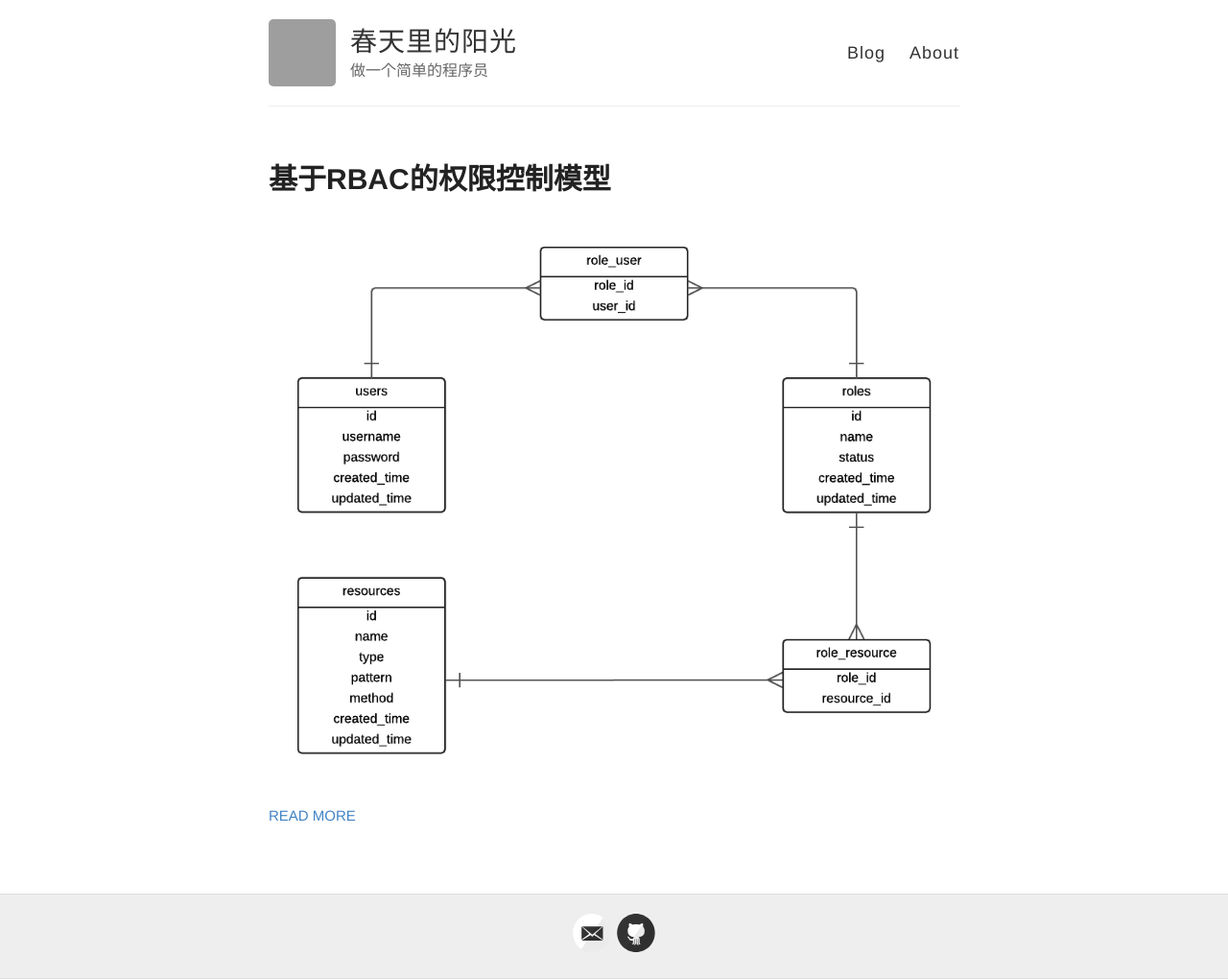
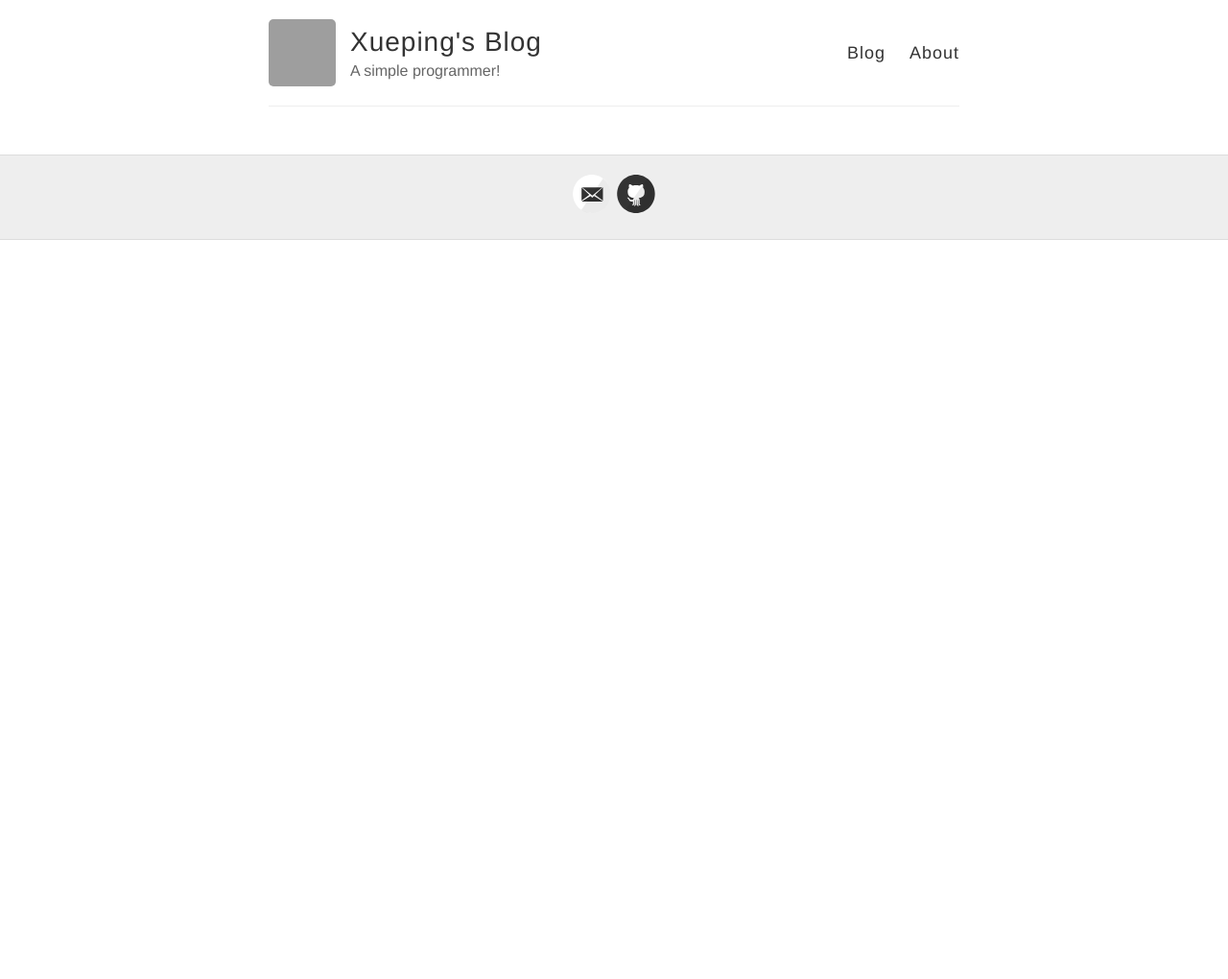
Before and after one commit to ququzone/ququzone.github.io, a Jekyll site: the page built from index.html, in a window 1280 px wide. Shown: the whole page at 96% size. Built offline with Jekyll 4.4.1, drawn with Linux system fonts in a browser that asks for light colours; after the commit the page ends 900 px from its top, so only the background shows below that; grey boxes are pictures that could not be loaded.

Commit message:
update older

```diff
--- a/_config.yml
+++ b/_config.yml
@@ -3,10 +3,10 @@
 #
 
 # Name of your site (displayed in the header)
-name: 春天里的阳光
+name: Xueping's Blog
 
 # Short bio or description (displayed in the header)
-description: 做一个简单的程序员
+description: A simple programmer!
 
 # URL of your avatar or profile pic (you could use your GitHub profile pic)
 avatar: https://avatars0.githubusercontent.com/u/455827?v=2&s=460
--- a/_posts/2016-3-15-RBAC-auth-module.md
+++ /dev/null
@@ -1,6 +0,0 @@
----
-layout: post
-title: 基于RBAC的权限控制模型
----
-
-![rbac-er-model.png]({{ site.baseurl }}/images/rbac-er-model.png)
```
Also changed, not shown: about.md (+1 -1 lines), images/rbac-er-model.png (deleted).
